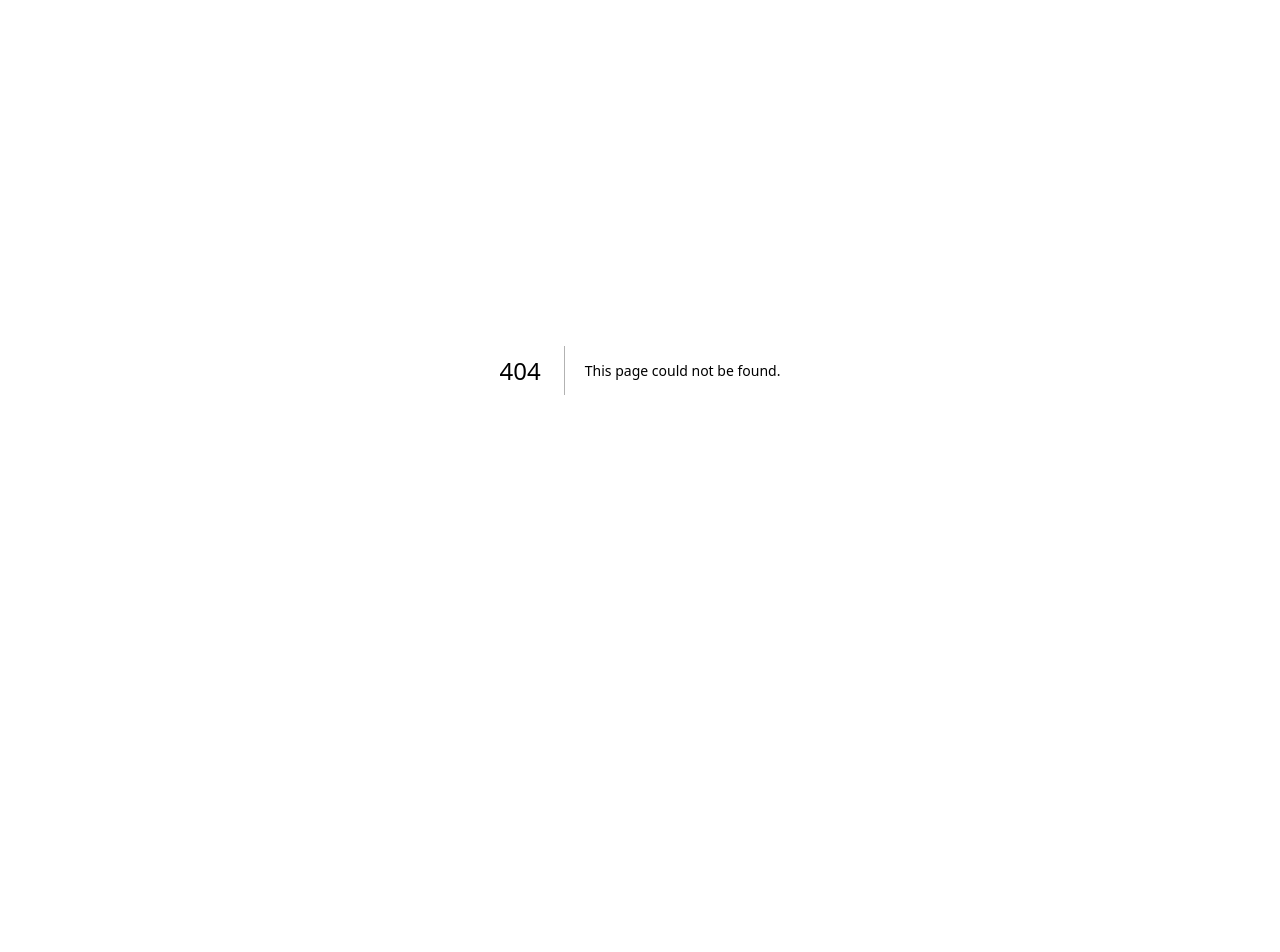
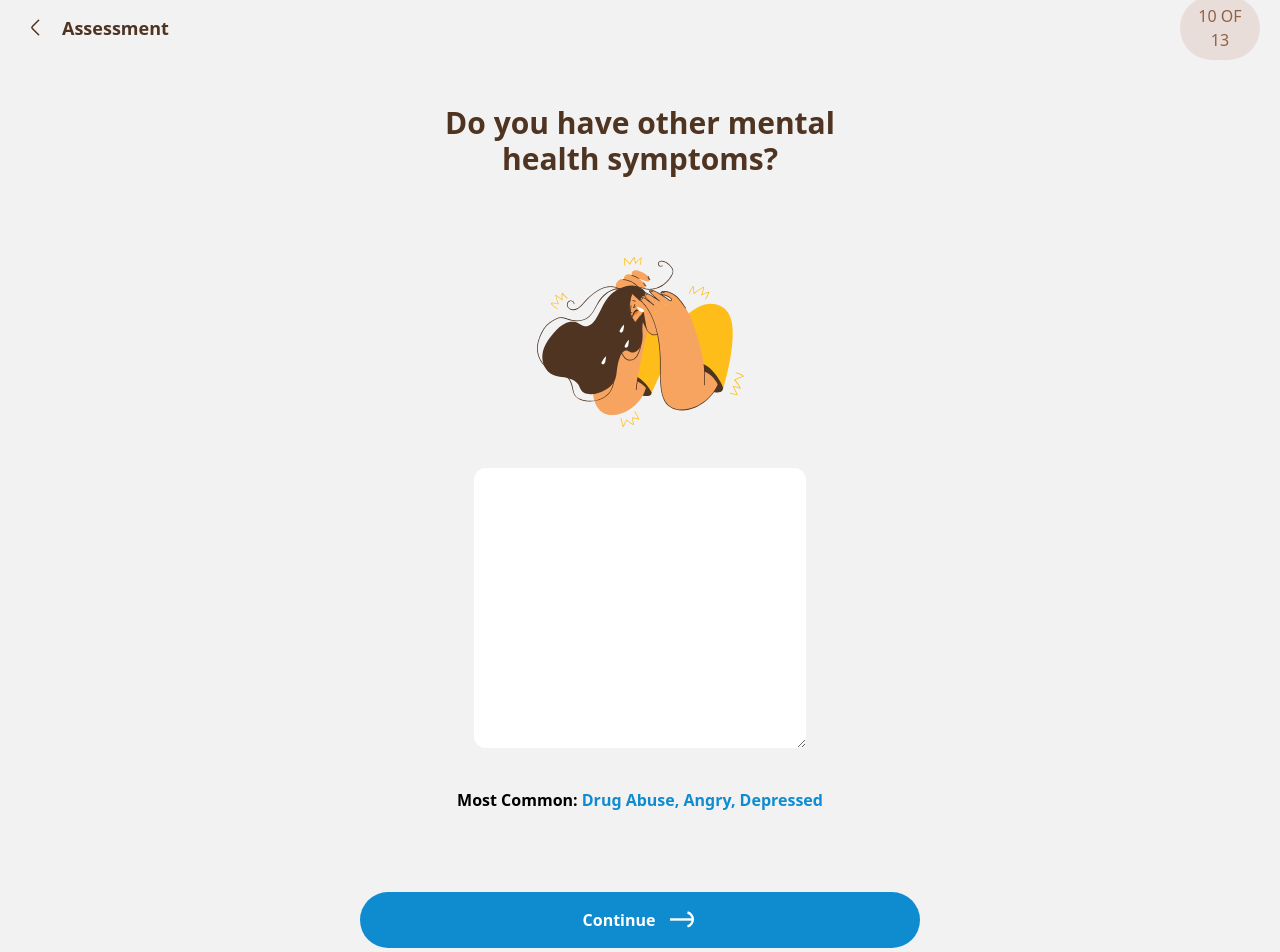
Before and after one commit to MentalPaddi/FrontEnd_Web, a Next.js app: page /assessment10 in a window 1280 px wide. Before the commit this address had no page. Shown: the part 30-982 px from the top of the page. Before the commit the page ends 800 px from the top, so only its background shows below. Built offline with nearby package versions, Linux system fonts and the light colour scheme.

Commit message:
worked on assessments ui

```diff
--- /dev/null
+++ b/src/app/(assessment)/assessment10/page.tsx
@@ -0,0 +1,27 @@
+import AssessmentNav from "@/components/shared/assessmentNav";
+import Button from "@/components/shared/button";
+import rightArrow from '@/public/assets/arrowRight.svg';
+import health from '@/public/assets/healthSymptoms.svg'
+
+import Image from "next/image";
+
+const Page = () => {
+  return (
+    <section className="p-5">
+        <AssessmentNav pageNumber="10" />
+        <form className=" max-w-[35em] mx-auto">
+            <h1 className="font-bold text-3xl text-[#4F3422] text-center m-10">Do you have other mental health symptoms?</h1>
+            <div className="flex items-center flex-col my-20">
+                <Image src={health} alt="health" />
+                <div className="flex items-center flex-col">
+                    <textarea name="" id="" cols="30" rows="10" className="p-5  rounded-xl my-10"></textarea>
+                    <p className="text-center font-semibold">Most Common: <span className="text-primary">Drug Abuse, Angry, Depressed</span></p>
+                </div>
+            </div>
+            <Button title="Continue" icon={rightArrow} />
+        </form>
+    </section>
+  )
+}
+
+export default Page
--- /dev/null
+++ b/src/app/(assessment)/assessment11/page.tsx
@@ -0,0 +1,28 @@
+import AssessmentNav from "@/components/shared/assessmentNav";
+import Button from "@/components/shared/button";
+import rightArrow from '@/public/assets/arrowRight.svg';
+
+
+const Page = () => {
+    const numbers = Array.from({ length: 5}, (_, index) => index++);
+  return (
+    <section className="p-5">
+        <AssessmentNav pageNumber="11" />
+        <form className=" max-w-[35em] mx-auto">
+            <h1 className="font-bold text-3xl text-[#4F3422] text-center m-10">How would you rate your stress level?</h1>
+            <div className="flex items-center flex-col my-20">
+              <p className="text-brown-80 font-bold text-8xl mb-10">5</p>
+              <div className="p-2 justify-between rounded-full bg-white  flex ">
+                {numbers.map((number)=> (
+                    <p key={number} className="w-[3.5em] h-[3.5em] hover:bg-primary text-lg hover:text-white flex items-center justify-center p-5 rounded-full font-bold text-brown-80">{number}</p>
+                ))}
+              </div>
+              <p className="text-red-600 font-semibold mt-5">You Are Exremely Stressed Out.</p>
+            </div>
+            <Button title="Continue" icon={rightArrow} />
+        </form>
+    </section>
+  )
+}
+
+export default Page
--- /dev/null
+++ b/src/app/(assessment)/assessment12/page.tsx
@@ -0,0 +1,23 @@
+import AssessmentNav from "@/components/shared/assessmentNav";
+import Button from "@/components/shared/button";
+import rightArrow from '@/public/assets/arrowRight.svg';
+
+const Page = () => {
+  return (
+    <section className="p-5">
+        <AssessmentNav pageNumber="12" />
+        <form className=" max-w-[35em] mx-auto">
+            <h1 className="font-bold text-3xl text-[#4F3422] text-center m-10">Do you have other mental health symptoms?</h1>
+            <p className="text-[#736B66] w-[80%] text-center mx-auto">Freely write down anything that's on your mind. Mentalpaddi is here to listen...</p>
+            <div className="flex items-center flex-col my-10">
+                <div className="flex items-center flex-col">
+                    <textarea name="" id="" cols="40" rows="10" className="p-5  rounded-xl my-10"></textarea>
+                </div>
+            </div>
+            <Button title="Continue" icon={rightArrow} />
+        </form>
+    </section>
+  )
+}
+
+export default Page
--- /dev/null
+++ b/src/app/(home)/layout.tsx
@@ -0,0 +1,19 @@
+import type { Metadata } from 'next';
+import '../globals.css'
+
+export const metadata: Metadata = {
+  title: 'Mental Paddi',
+  description: 'A platform where students can seek mental health support',
+}
+
+export default function RootLayout({
+  children,
+}: {
+  children: React.ReactNode
+}) {
+  return (
+    <>
+      <div className='bg-[#F2F2F2] min-h-screen'>{children}</div>
+    </>
+  )
+}
--- /dev/null
+++ b/src/app/(home)/mental-score/page.tsx
@@ -0,0 +1,14 @@
+const Page = () => {
+  return (
+    <section className="">
+        <div className="w-full fixed min-h-screen bg-primary">
+            <div className="w-[20em] fixed top-[-5em] right-[-5em] h-[20em] rounded-full bg-[#045481]"></div>
+            <div className="w-[20em] fixed top-[15em] left-[-8em] h-[20em] rounded-full bg-[#045481]"></div>
+            <div className="w-[20em] fixed top-[30em] right-[-5em] h-[20em] top rounded-full bg-[#045481]"></div>
+        </div>
+        <nav className="z-10">hohoh</nav>
+    </section>
+  )
+}
+
+export default Page
```
Also changed, not shown: src/public/assets/healthSymptoms.svg (added).
